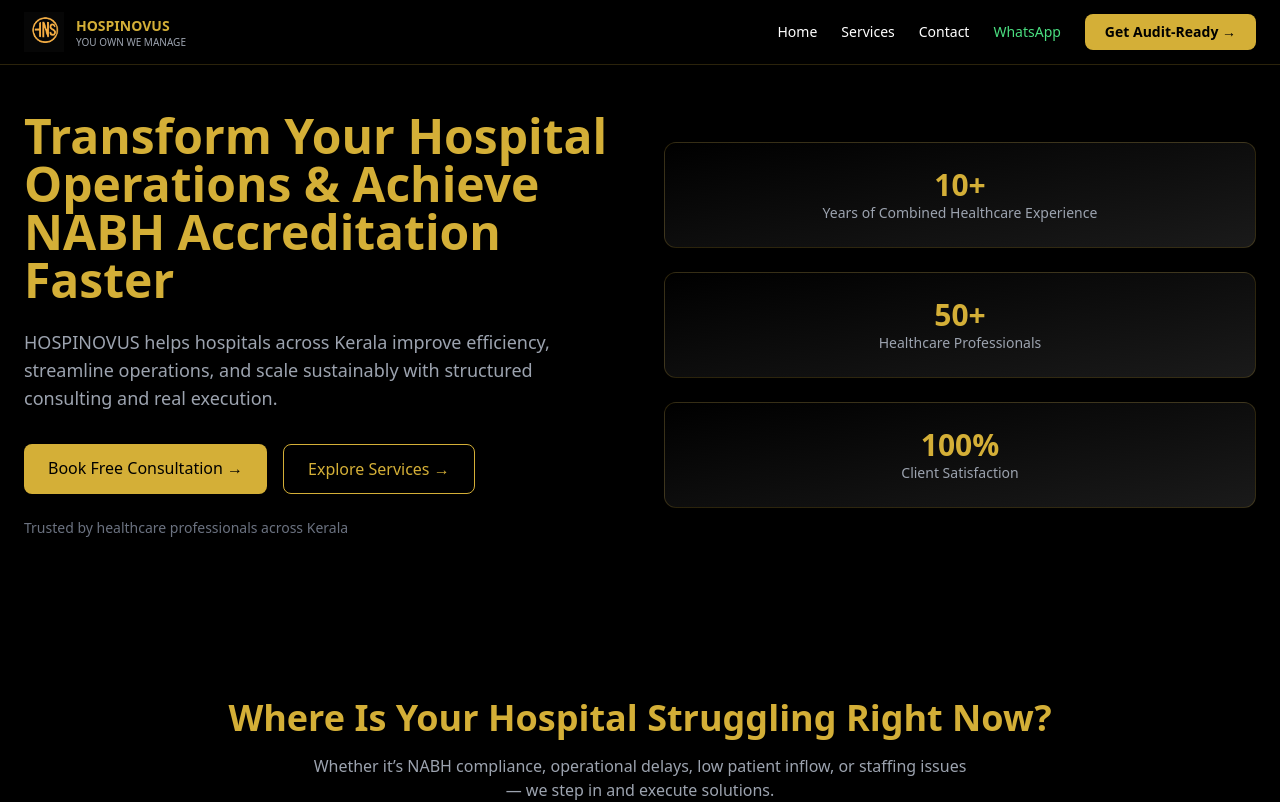
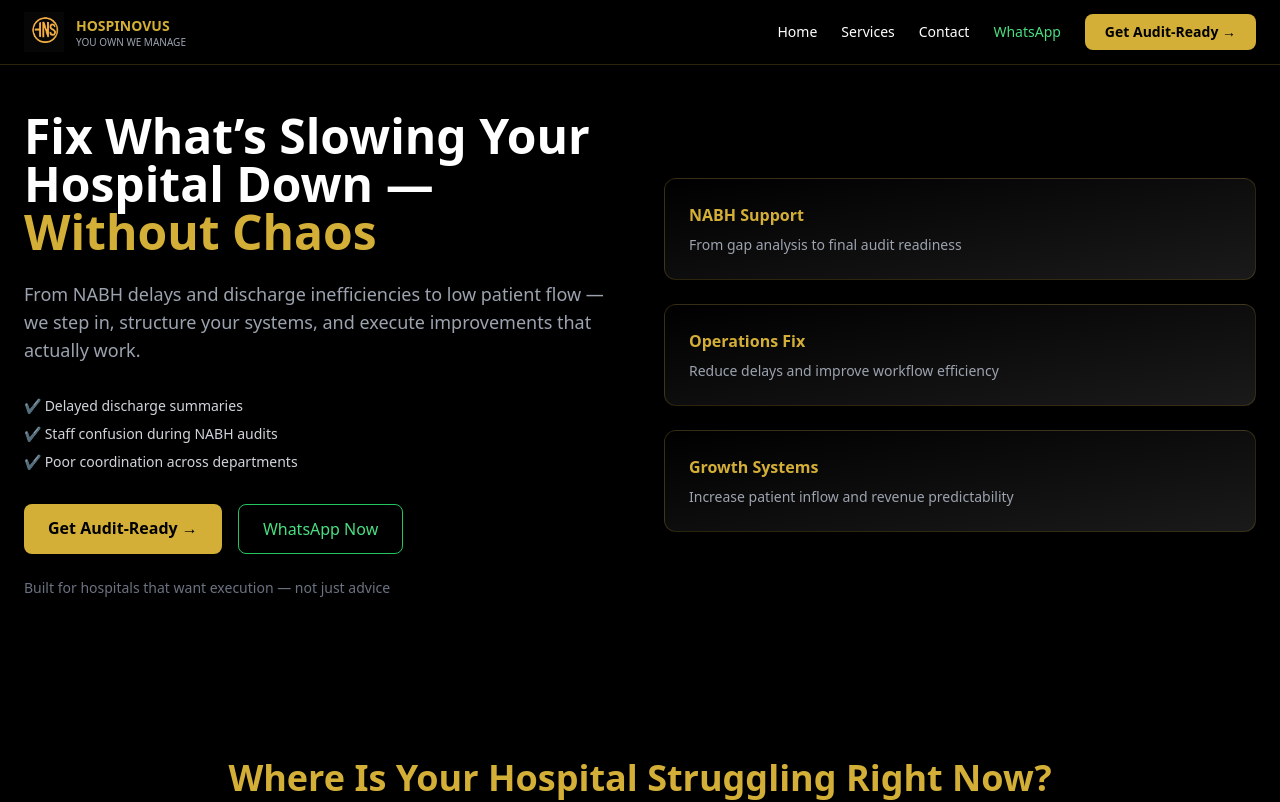
Before and after one commit to hospinovus-lgtm/hospinovus.com, a React (Vite) app: page / in a window 1280 px wide. Shown: the top 802 px of the page. Built offline with nearby package versions, Linux system fonts and the light colour scheme.

Commit message:
HERO V1.0

```diff
--- a/src/components/Hero.tsx
+++ b/src/components/Hero.tsx
@@ -2,35 +2,47 @@
 import { motion } from "framer-motion"
 
 export default function Hero() {
+
+  const whatsappMessage = `Hello HOSPINOVUS,
+I want to improve my hospital operations. Please guide me.`
+
   return (
     <section className="bg-black text-white pt-28 pb-20 px-4 md:px-6">
       <div className="max-w-7xl mx-auto grid md:grid-cols-2 gap-12 items-center">
 
-        {/* LEFT CONTENT */}
+        {/* LEFT */}
         <div>
 
-          {/* HEADLINE */}
+          {/* 🔥 HEADLINE */}
           <motion.h1
             initial={{ opacity: 0, y: 30 }}
             animate={{ opacity: 1, y: 0 }}
             transition={{ duration: 0.6 }}
-            className="text-4xl md:text-5xl font-bold leading-tight text-gold mb-6"
+            className="text-4xl md:text-5xl font-bold leading-tight mb-6"
           >
-            Transform Your Hospital Operations & Achieve NABH Accreditation Faster
+            Fix What’s Slowing Your Hospital Down —
+            <span className="text-gold"> Without Chaos</span>
           </motion.h1>
 
-          {/* SUBTEXT */}
+          {/* 🔥 SUBTEXT */}
           <motion.p
             initial={{ opacity: 0, y: 30 }}
             animate={{ opacity: 1, y: 0 }}
             transition={{ duration: 0.7 }}
             className="text-gray-400 mb-8 text-lg"
           >
-            HOSPINOVUS helps hospitals across Kerala improve efficiency, streamline operations,
-            and scale sustainably with structured consulting and real execution.
+            From NABH delays and discharge inefficiencies to low patient flow —
+            we step in, structure your systems, and execute improvements that actually work.
           </motion.p>
 
-          {/* CTA BUTTONS */}
+          {/* 🔥 PAIN BULLETS */}
+          <div className="text-gray-300 text-sm mb-8 space-y-2">
+            <p>✔ Delayed discharge summaries</p>
+            <p>✔ Staff confusion during NABH audits</p>
+            <p>✔ Poor coordination across departments</p>
+          </div>
+
+          {/* 🔥 CTA */}
           <motion.div
             initial={{ opacity: 0, y: 30 }}
             animate={{ opacity: 1, y: 0 }}
@@ -39,27 +51,28 @@
           >
             <Link
               to="/contact"
-              className="bg-gold text-black px-6 py-3 rounded-lg font-medium hover:shadow-[0_0_20px_rgba(255,215,0,0.5)] transition"
+              className="bg-gold text-black px-6 py-3 rounded-lg font-semibold"
             >
-              Book Free Consultation →
+              Get Audit-Ready →
             </Link>
 
-            <Link
-              to="/services"
-              className="border border-gold text-gold px-6 py-3 rounded-lg hover:bg-gold hover:text-black transition"
+            <a
+              href={`https://wa.me/918330016037?text=${encodeURIComponent(whatsappMessage)}`}
+              target="_blank"
+              className="border border-green-500 text-green-400 px-6 py-3 rounded-lg"
             >
-              Explore Services →
-            </Link>
+              WhatsApp Now
+            </a>
           </motion.div>
 
-          {/* TRUST LINE */}
+          {/* 🔥 TRUST */}
           <p className="text-gray-500 text-sm mt-6">
-            Trusted by healthcare professionals across Kerala
+            Built for hospitals that want execution — not just advice
           </p>
 
         </div>
 
-        {/* RIGHT SIDE (VISUAL / STATS CARD) */}
+        {/* RIGHT */}
         <motion.div
           initial={{ opacity: 0, scale: 0.9 }}
           animate={{ opacity: 1, scale: 1 }}
@@ -67,22 +80,28 @@
           className="space-y-6"
         >
 
-          {/* CARD 1 */}
-          <div className="border border-gold/20 rounded-xl p-6 text-center bg-gradient-to-br from-black to-[#1a1a1a]">
-            <h2 className="text-3xl font-bold text-gold">10+</h2>
-            <p className="text-gray-400 text-sm">Years of Combined Healthcare Experience</p>
+          {/* 🔥 CARD 1 */}
+          <div className="border border-gold/20 rounded-xl p-6 bg-gradient-to-br from-black to-[#1a1a1a]">
+            <p className="text-gold font-semibold mb-2">NABH Support</p>
+            <p className="text-gray-400 text-sm">
+              From gap analysis to final audit readiness
+            </p>
           </div>
 
-          {/* CARD 2 */}
-          <div className="border border-gold/20 rounded-xl p-6 text-center bg-gradient-to-br from-black to-[#1a1a1a]">
-            <h2 className="text-3xl font-bold text-gold">50+</h2>
-            <p className="text-gray-400 text-sm">Healthcare Professionals</p>
+          {/* 🔥 CARD 2 */}
+          <div className="border border-gold/20 rounded-xl p-6 bg-gradient-to-br from-black to-[#1a1a1a]">
+            <p className="text-gold font-semibold mb-2">Operations Fix</p>
+            <p className="text-gray-400 text-sm">
+              Reduce delays and improve workflow efficiency
+            </p>
           </div>
 
-          {/* CARD 3 */}
-          <div className="border border-gold/20 rounded-xl p-6 text-center bg-gradient-to-br from-black to-[#1a1a1a]">
-            <h2 className="text-3xl font-bold text-gold">100%</h2>
-            <p className="text-gray-400 text-sm">Client Satisfaction</p>
+          {/* 🔥 CARD 3 */}
+          <div className="border border-gold/20 rounded-xl p-6 bg-gradient-to-br from-black to-[#1a1a1a]">
+            <p className="text-gold font-semibold mb-2">Growth Systems</p>
+            <p className="text-gray-400 text-sm">
+              Increase patient inflow and revenue predictability
+            </p>
           </div>
 
         </motion.div>
```
